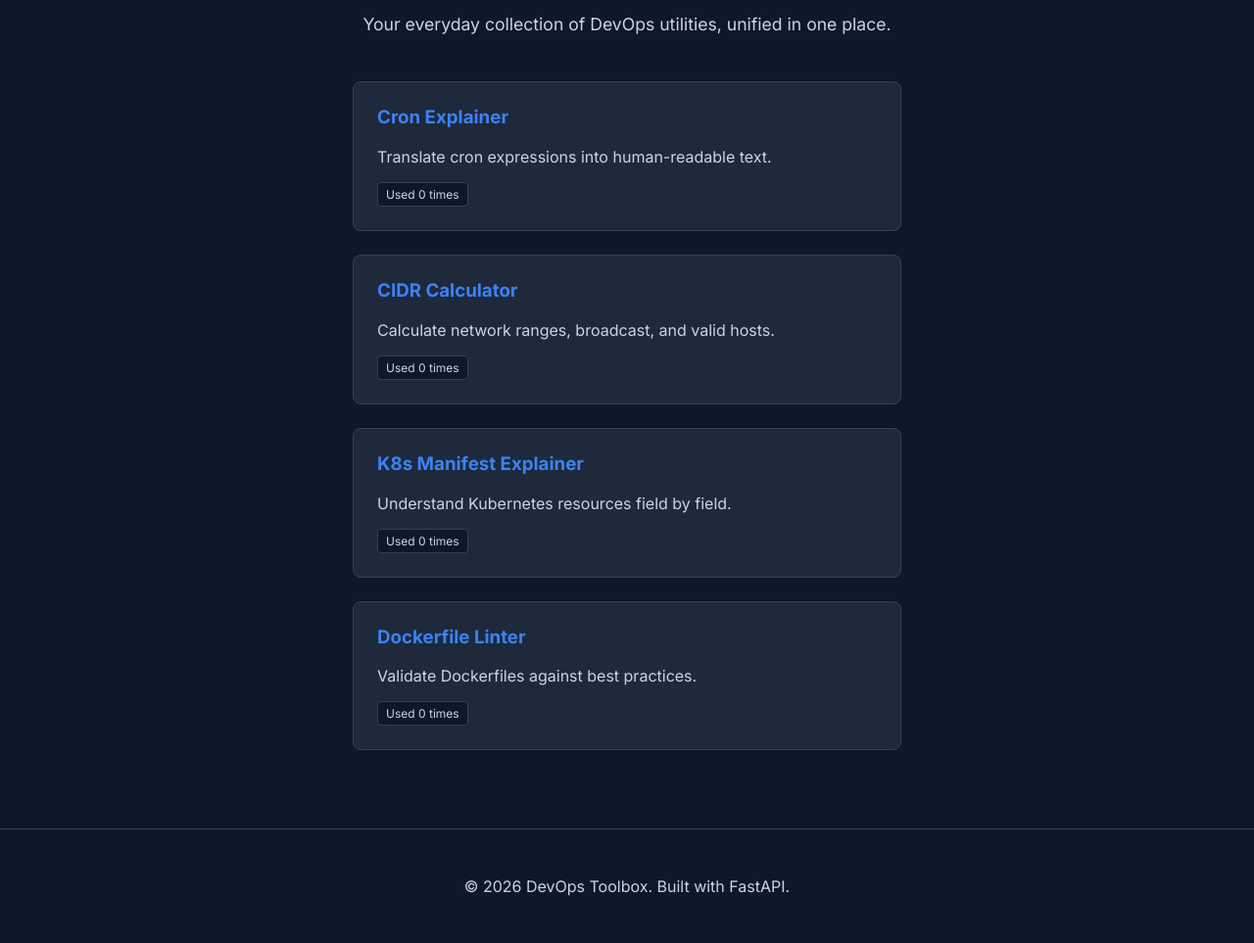
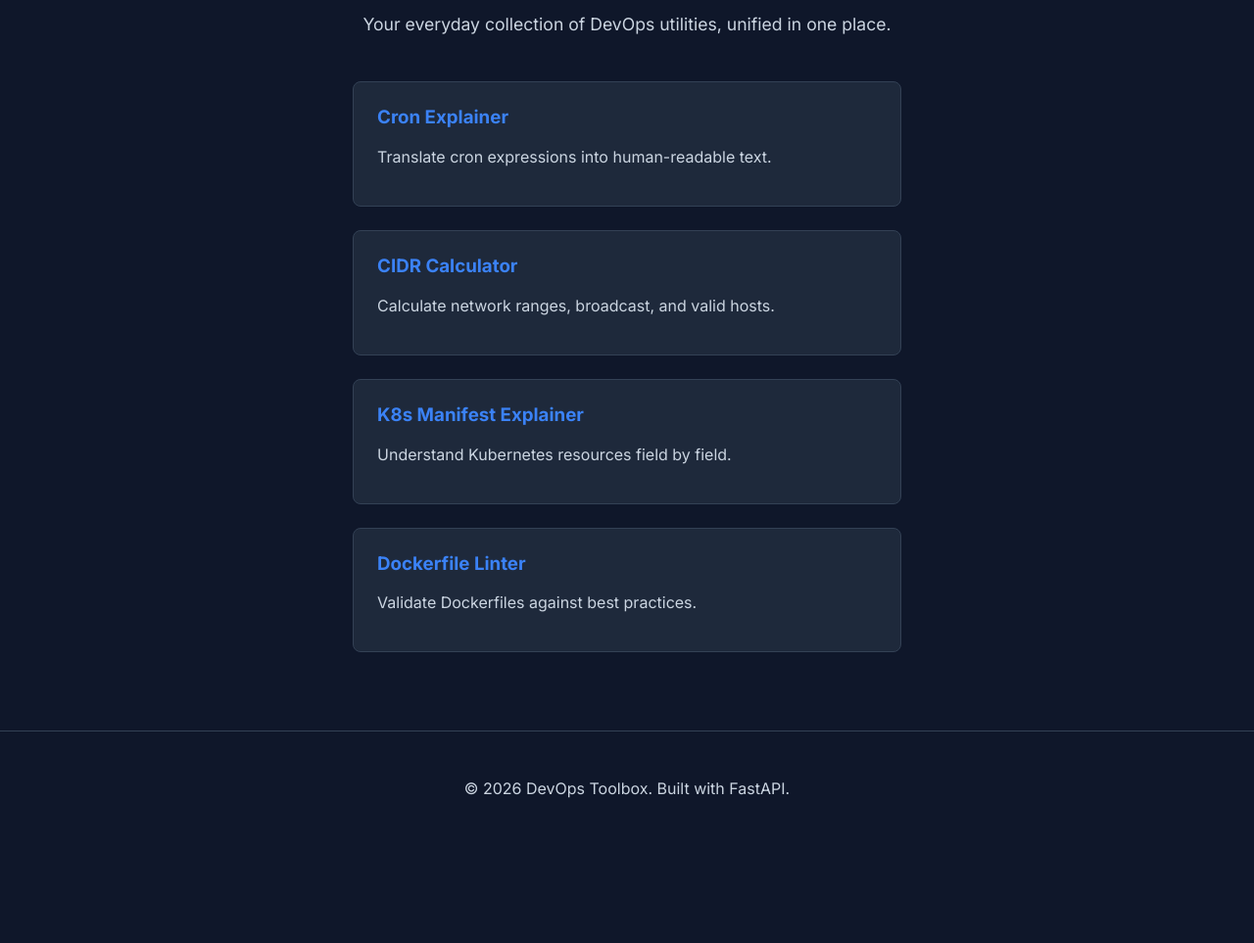
Before and after one commit to TanyaRoy1708/ecs-deployment-devopstoolbox, a FastAPI app: page / in a window 1280 px wide. Shown: the part 189-1152 px from the top of the page at 98% size. After the commit the page ends 1004 px from the top, so only its background shows below. Run offline with FastAPI, Linux system fonts and the light colour scheme.

Commit message:
fix: remove unused 'Used X times' counter from homepage tool cards

```diff
--- a/app/main.py
+++ b/app/main.py
@@ -33,14 +33,6 @@ async def health():
 
 @app.get("/", response_class=HTMLResponse)
 async def home(request: Request):
-    stats = {
-        "cron": 0,
-        "cidr": 0,
-        "k8s": 0,
-        "dockerfile": 0
-    }
-
     return templates.TemplateResponse(request, "index.html", {
-        "request": request,
-        "stats": stats
+        "request": request
     })
--- a/app/templates/index.html
+++ b/app/templates/index.html
@@ -10,22 +10,18 @@
     <a href="/tools/cron" class="tool-card">
         <h3>Cron Explainer</h3>
         <p>Translate cron expressions into human-readable text.</p>
-        <span class="usage-badge">Used {{ stats.get('cron', 0) }} times</span>
     </a>
     <a href="/tools/cidr" class="tool-card">
         <h3>CIDR Calculator</h3>
         <p>Calculate network ranges, broadcast, and valid hosts.</p>
-        <span class="usage-badge">Used {{ stats.get('cidr', 0) }} times</span>
     </a>
     <a href="/tools/k8s" class="tool-card">
         <h3>K8s Manifest Explainer</h3>
         <p>Understand Kubernetes resources field by field.</p>
-        <span class="usage-badge">Used {{ stats.get('k8s', 0) }} times</span>
     </a>
     <a href="/tools/dockerfile" class="tool-card">
         <h3>Dockerfile Linter</h3>
         <p>Validate Dockerfiles against best practices.</p>
-        <span class="usage-badge">Used {{ stats.get('dockerfile', 0) }} times</span>
     </a>
 </div>
 {% endblock %}
```
